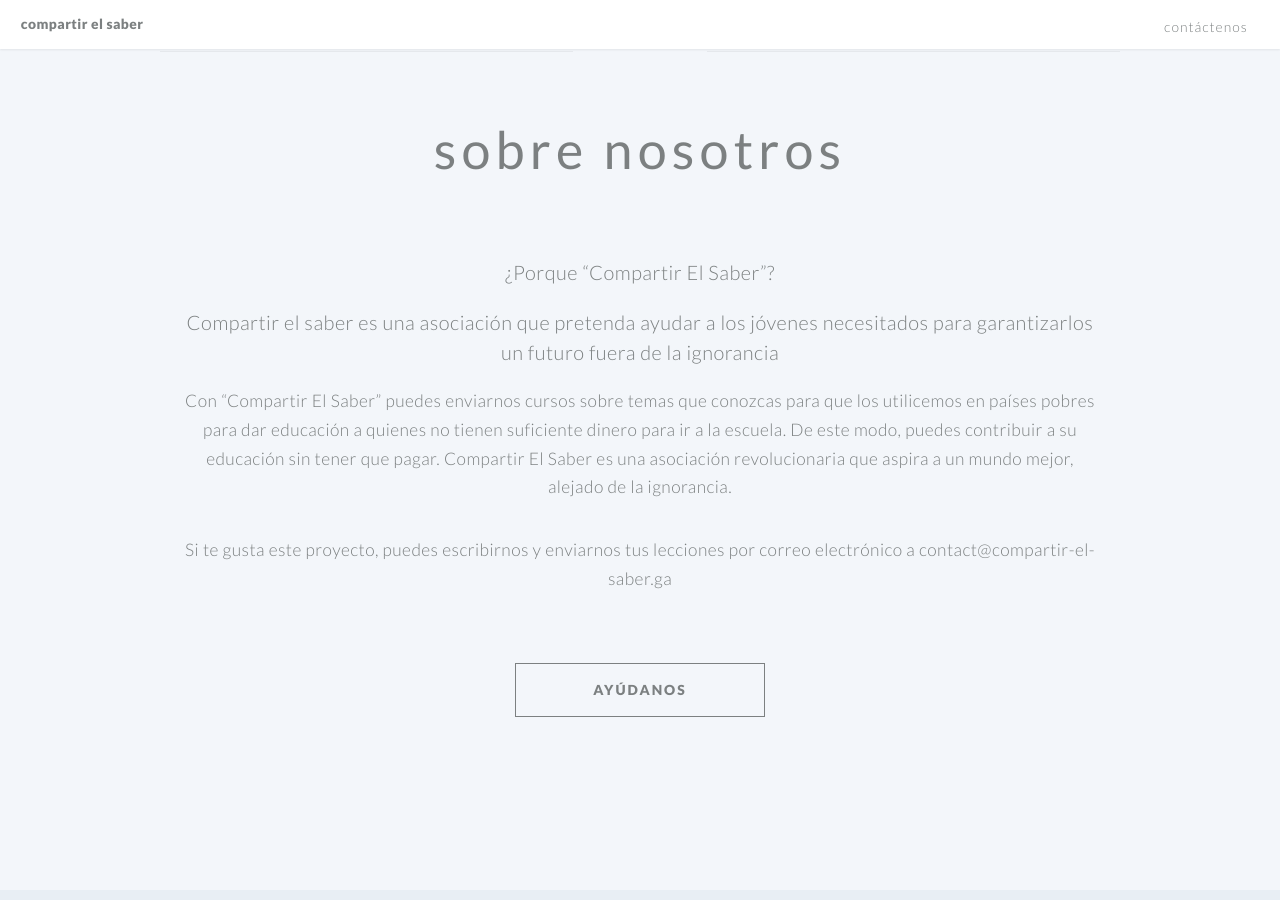
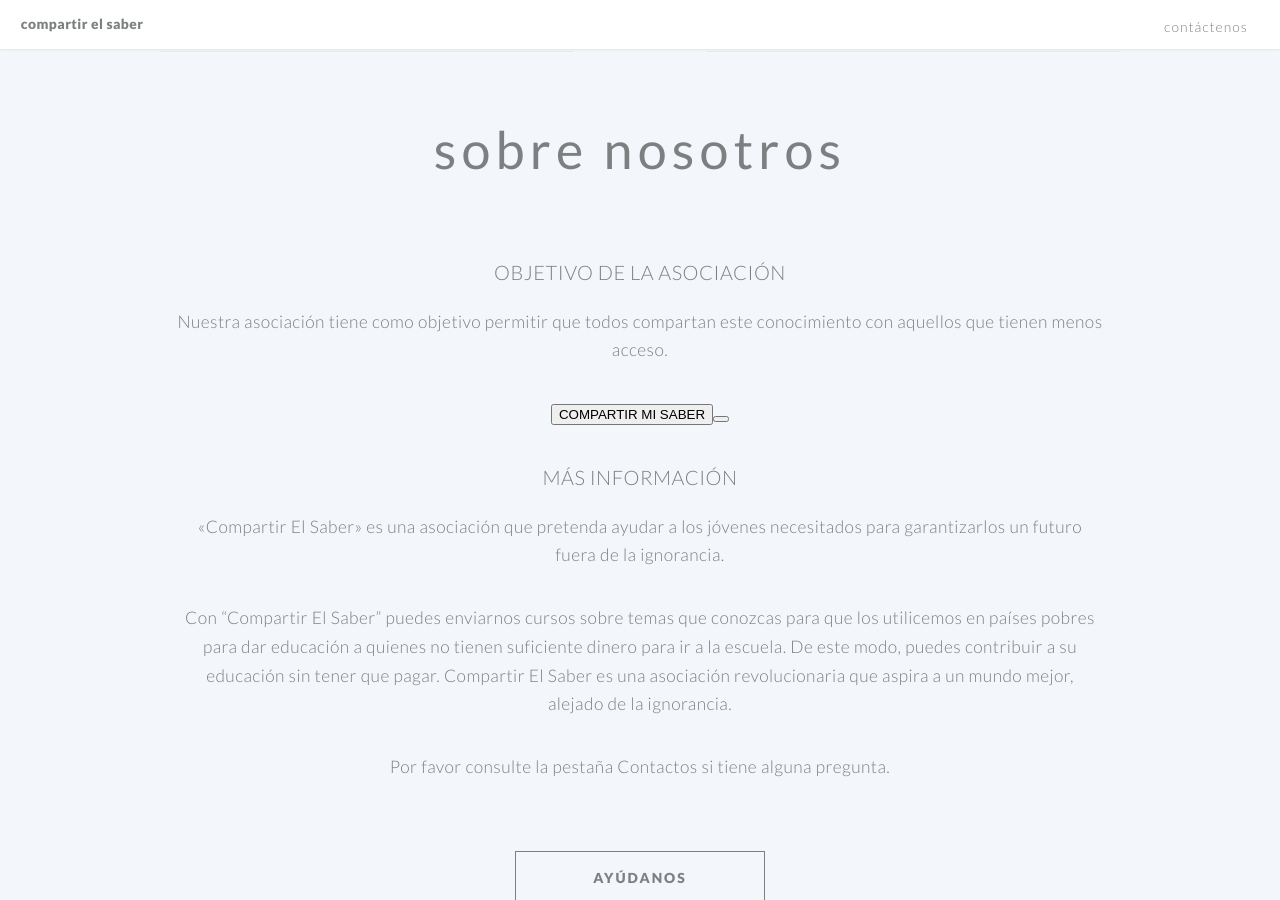
Before and after one commit to misudashi/compartir-el-saber, a Jekyll site: the page built from index.md, in a window 1280 px wide and 900 px high, scrolled down 640 px. Built offline with Jekyll 4.4.1, drawn with Linux system fonts in a browser that asks for light colours.

Commit message:
Update index.md

```diff
--- a/index.md
+++ b/index.md
@@ -22,10 +22,14 @@ about_button_label: ayúdanos
 
 ---
 [//]: # (write a bit about yourself here)
-### ¿Porque "Compartir El Saber"?
+### OBJETIVO DE LA ASOCIACIÓN
+Nuestra asociación tiene como objetivo permitir que todos compartan este conocimiento con aquellos que tienen menos acceso.
 
-### Compartir el saber es una asociación que pretenda ayudar a los jóvenes necesitados para garantizarlos un futuro fuera de la ignorancia
+<button>COMPARTIR MI SABER<button>
 
-Con "Compartir El Saber" puedes enviarnos cursos sobre temas que conozcas para que los utilicemos en países pobres para dar educación a quienes no tienen suficiente dinero para ir a la escuela. De este modo, puedes contribuir a su educación sin tener que pagar. Compartir El Saber es una asociación revolucionaria que aspira a un mundo mejor, alejado de la ignorancia.
+### MÁS INFORMACIÓN
+«Compartir El Saber» es una asociación que pretenda ayudar a los jóvenes necesitados para garantizarlos un futuro fuera de la ignorancia.
 
-Si te gusta este proyecto, puedes escribirnos y enviarnos tus lecciones por correo electrónico a contact@compartir-el-saber.ga
+Con “Compartir El Saber” puedes enviarnos cursos sobre temas que conozcas para que los utilicemos en países pobres para dar educación a quienes no tienen suficiente dinero para ir a la escuela. De este modo, puedes contribuir a su educación sin tener que pagar. Compartir El Saber es una asociación revolucionaria que aspira a un mundo mejor, alejado de la ignorancia.
+
+Por favor consulte la pestaña Contactos si tiene alguna pregunta.
```
